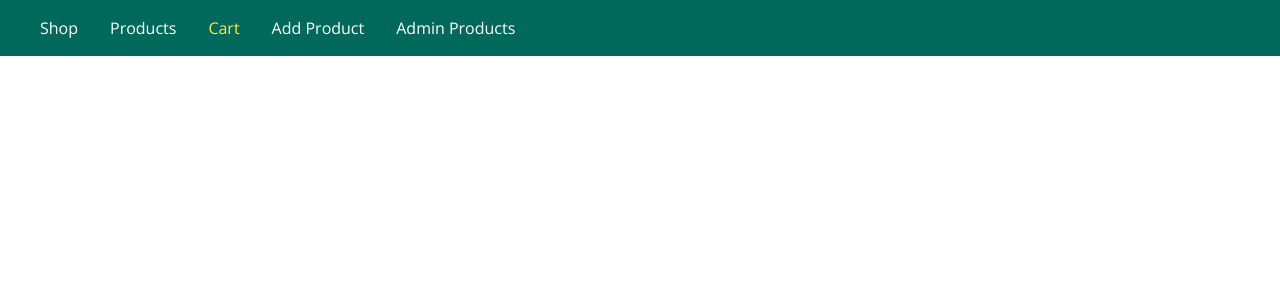
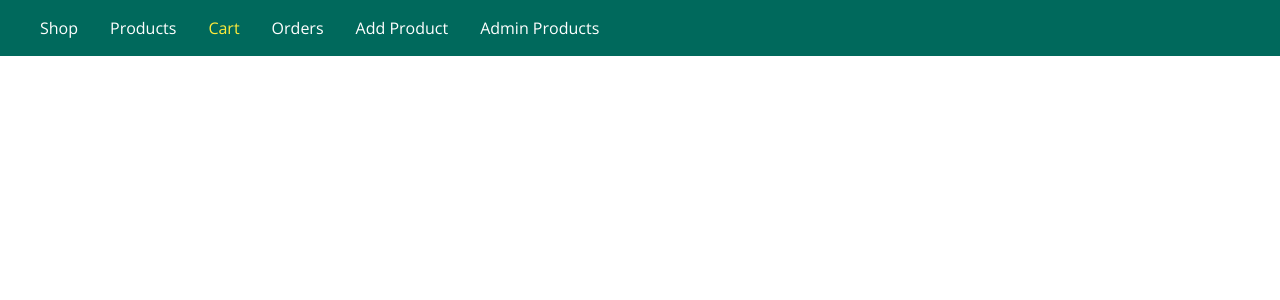
Before and after one commit to ndangohmofor/node-first-app, a Node server app: page /cart in a window 1280 px wide. Shown: the top 300 px of the page. Run offline with Node 20, Linux system fonts and the light colour scheme; some libraries are stand-ins or nearby versions.

Commit message:
Added orders view and updated the controller with a function to route to the orders view

```diff
--- a/controllers/shop.js
+++ b/controllers/shop.js
@@ -27,6 +27,13 @@ exports.getCart = (req, res, next) => {
   });
 };
 
+exports.getOrders = (req, res, next) => {
+  res.render("shop/orders", {
+    path: "/orders",
+    pageTitle: "Your Orders",
+  });
+};
+
 exports.getCheckout = (req, res, next) => {
   res.render("shop/checkout", {
     path: "/checkout",
--- a/routes/shop.js
+++ b/routes/shop.js
@@ -13,4 +13,6 @@ router.get("/checkout", shopController.getCheckout);
 
 router.get("/products", shopController.getProducts);
 
+router.get("/orders", shopController.getOrders);
+
 module.exports = router;
--- a/views/includes/nav.ejs
+++ b/views/includes/nav.ejs
@@ -9,6 +9,9 @@
       </li>
       <li class="main-header__item">
         <a class="<%= path === '/cart' ? 'active' : '' %>" href="/cart">Cart</a>
+      </li>
+      <li class="main-header__item">
+        <a class="<%= path === '/orders' ? 'active' : '' %>" href="/orders">Orders</a>
       </li>
       <li class="main-header__item">
         <a
```
Also changed, not shown: views/shop/orders.ejs (added, +11 -0 lines).
